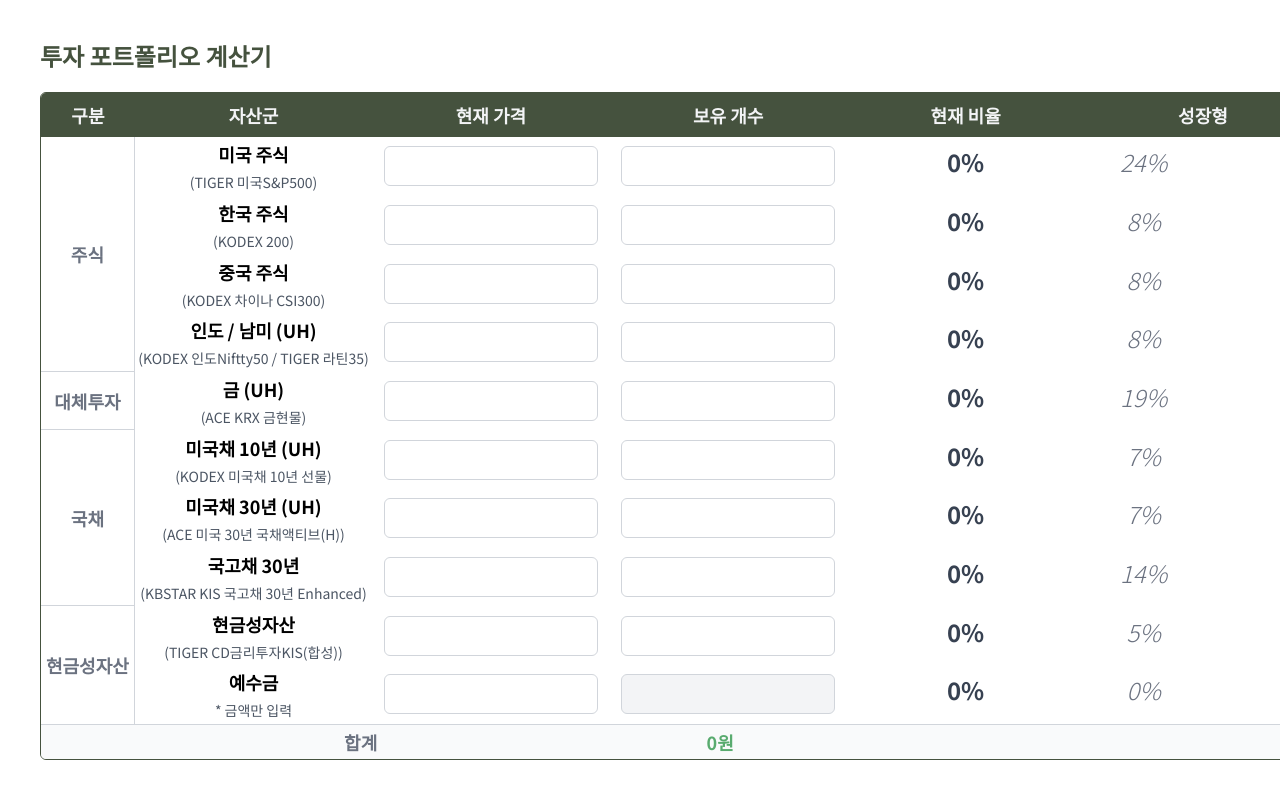
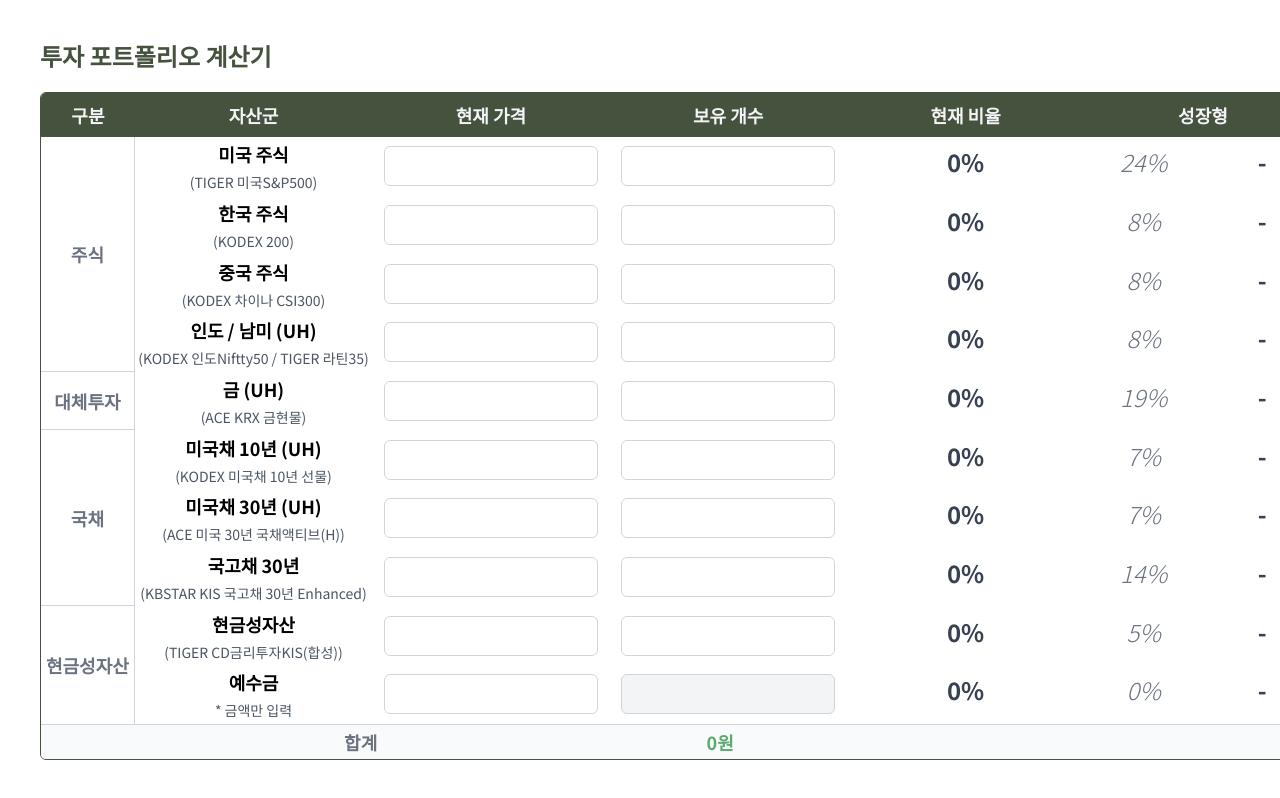
Before and after one commit to sqsung/investment-ratio-calculator, a Next.js app: page / in a window 1280 px wide. Shown: the top 798 px of the page. Built offline with nearby package versions, Linux system fonts and the light colour scheme.

Commit message:
Fix: re-add dash to empty recommendation

```diff
--- a/src/components/investment/Recommendation.tsx
+++ b/src/components/investment/Recommendation.tsx
@@ -22,7 +22,7 @@ export default function Recommendation({ total, targetRatio, price, has, isDepos
         {(targetRatio * 100).toFixed(0) + "%"}
       </p>
       <div className="w-full">
-        <p className="text-center font-bold text-2xl text-gray-700">{!change ? "" : `${change.targetQuantity}`}</p>
+        <p className="text-center font-bold text-2xl text-gray-700">{!change ? "-" : `${change.targetQuantity}`}</p>
         <p className="text-center text-base text-gray-700">
           {!change || isDeposit ? (
             ""
```
